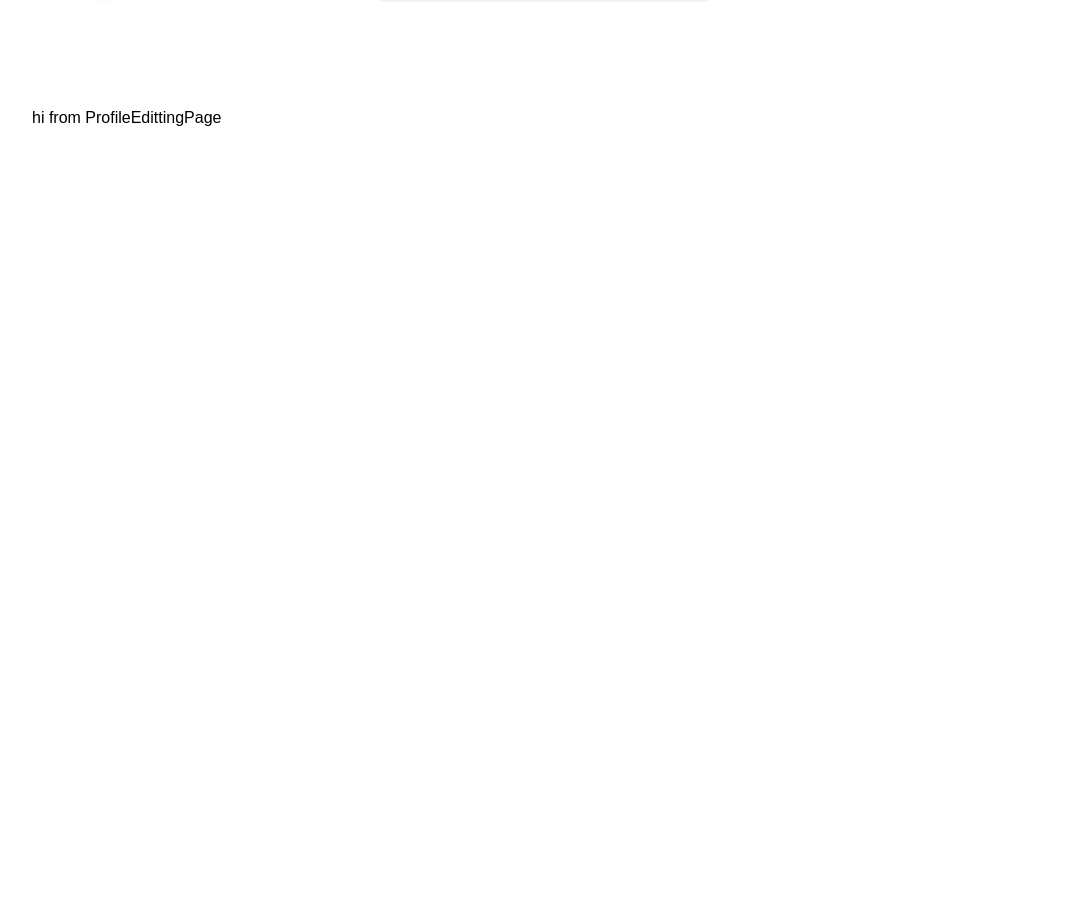
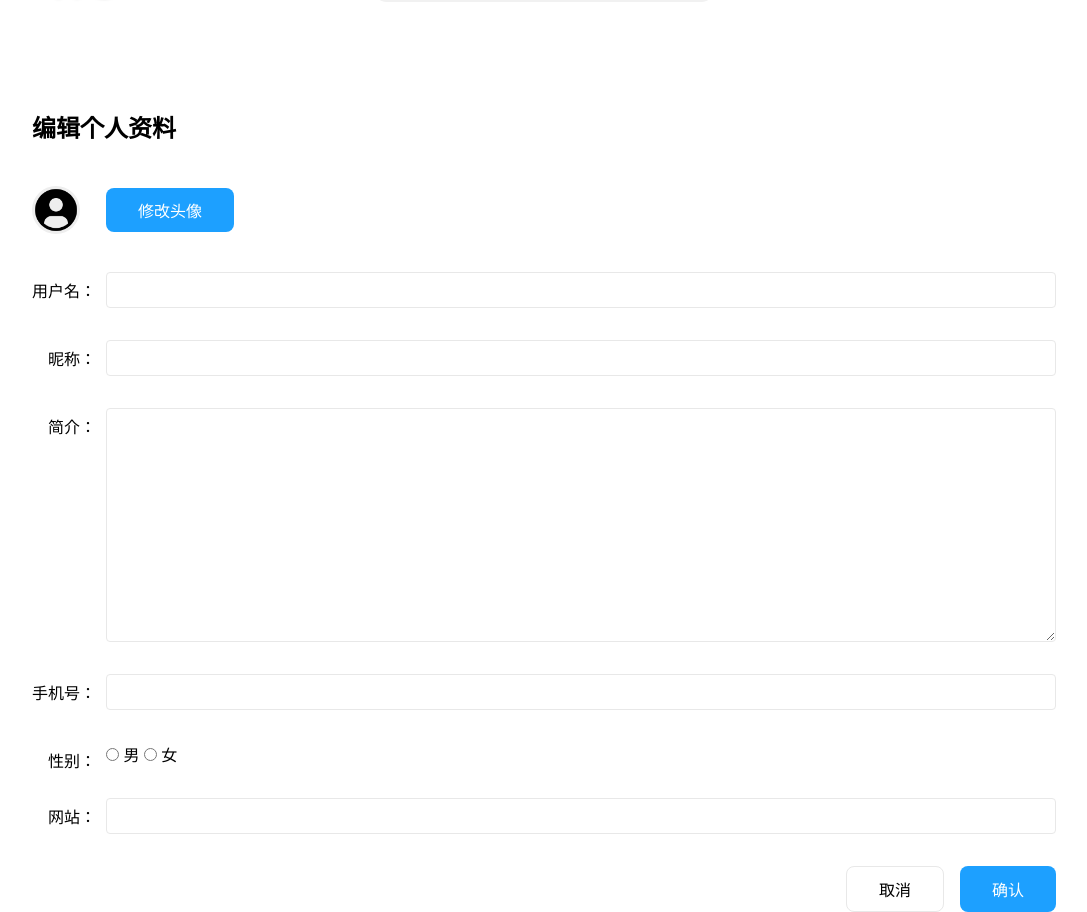
Before and after one commit to wayne23123/WaySnap, a Vue app in the folder frontend/: page /profile/edit in a window 1280 px wide. Shown: the part 59-971 px from the top of the page, without its empty margins (96-1183 px from the left). Before the commit the page ends 800 px from the top, so only its background shows below. Built offline with nearby package versions, Linux system fonts and the light colour scheme.

Commit message:
新增ProfileEdittingPage頁面

```diff
--- a/frontend/src/pages/HomePage.vue
+++ b/frontend/src/pages/HomePage.vue
@@ -15,6 +15,6 @@ import PostItem from '../components/PostItem.vue';
     </PostList>
 
     <!-- <PostDetails /> -->
-    <PostUpload />
+    <!-- <PostUpload /> -->
   </div>
 </template>
--- a/frontend/src/pages/ProfileEdittingPage.vue
+++ b/frontend/src/pages/ProfileEdittingPage.vue
@@ -1,5 +1,101 @@
-<script setup></script>
+<script setup>
+import TheButton from "../components/TheButton.vue";
+import TheAvatar from "../components/TheAvatar.vue";
+</script>
+
 
 <template>
-  <div>hi from ProfileEdittingPage</div>
+  <div>
+    <h2 class="title">编辑个人资料</h2>
+    <div class="changeAvatar">
+      <TheAvatar :width="48" :height="48" />
+      <TheButton>修改头像</TheButton>
+      <input type="file" class="inputFile"  />
+    </div>
+    <form class="profileForm">
+      <label for="username">用户名：</label>
+      <input type="text" />
+      <label for="name">昵称：</label>
+      <input type="text" />
+      <label for="intro">简介：</label>
+      <textarea rows="12"></textarea>
+      <label for="mobilePhone">手机号：</label>
+      <input type="text" />
+      <label>性别：</label>
+      <div class="genderRadios">
+        <input
+          type="radio"
+          name="gender"
+          id="M"
+          value="M"
+        />
+        男
+        <input
+          type="radio"
+          name="gender"
+          id="F"
+          value="F"
+        />
+        女
+      </div>
+      <label for="website">网站：</label>
+      <input type="text" />
+      <div class="actions">
+        <TheButton
+          type="reset"
+          reverse
+          >取消</TheButton
+        >
+        <TheButton type="submit">确认</TheButton>
+      </div>
+    </form>
+  </div>
 </template>
+
+<style scoped>
+.title {
+  margin-bottom: 42px;
+  font-size: 24px;
+  font-weight: 600;
+}
+
+.changeAvatar {
+  display: flex;
+  align-items: center;
+  position: relative;
+}
+
+.changeAvatar .button {
+  margin-left: 26px;
+}
+
+.inputFile {
+  opacity: 0;
+  position: absolute;
+  cursor: pointer;
+  top: 0;
+  bottom: 0;
+}
+
+.profileForm {
+  display: grid;
+  grid-template-columns: max-content 1fr;
+  row-gap: 32px;
+  column-gap: 10px;
+  margin-top: 38px;
+}
+
+.profileForm > label {
+  grid-column: 1 / 2;
+  justify-self: end;
+  position: relative;
+  top: 6px;
+}
+
+.profileForm .actions {
+  grid-column: 1 / 3;
+  justify-self: end;
+  display: flex;
+  gap: 16px;
+}
+</style>
```
